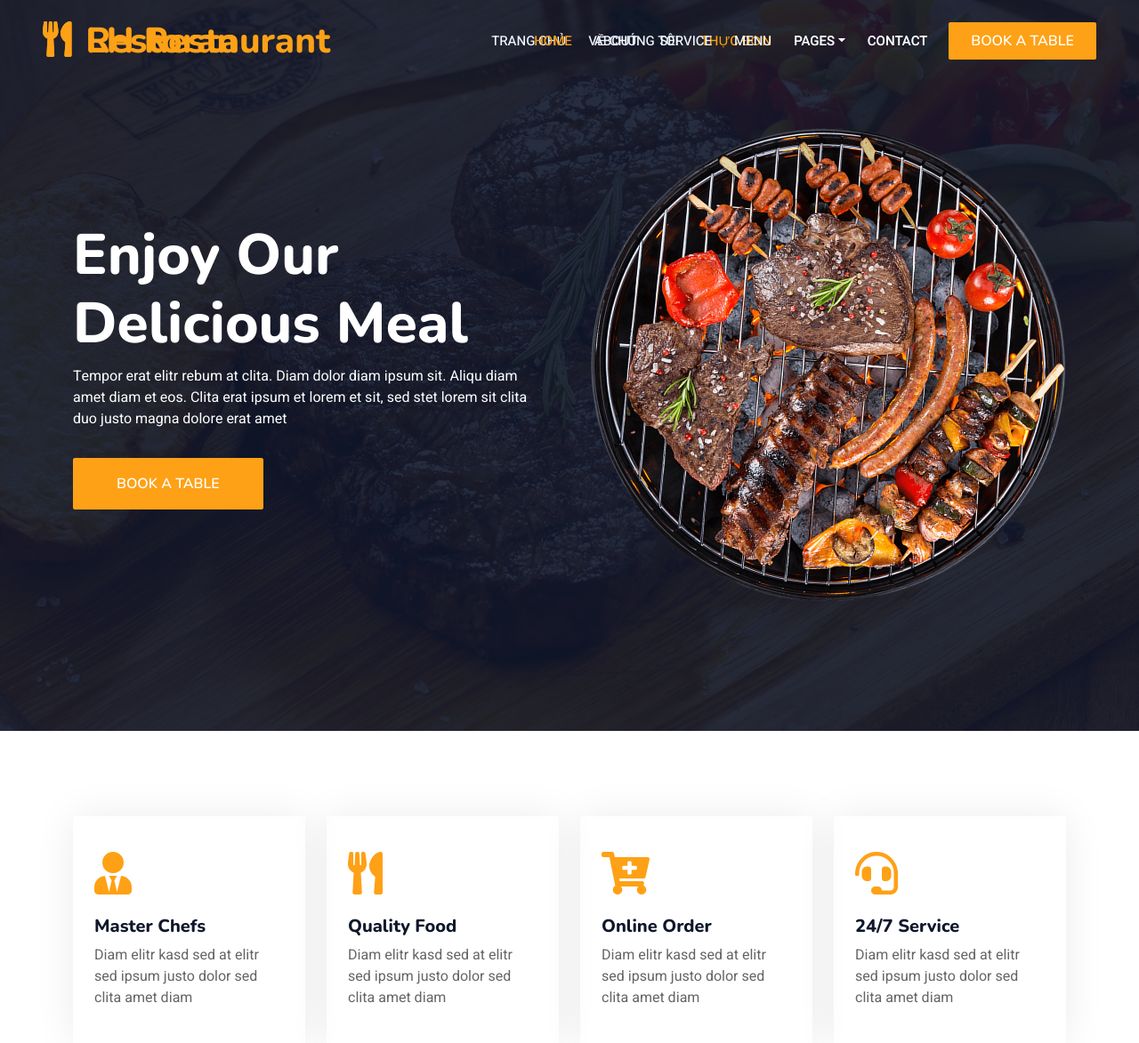
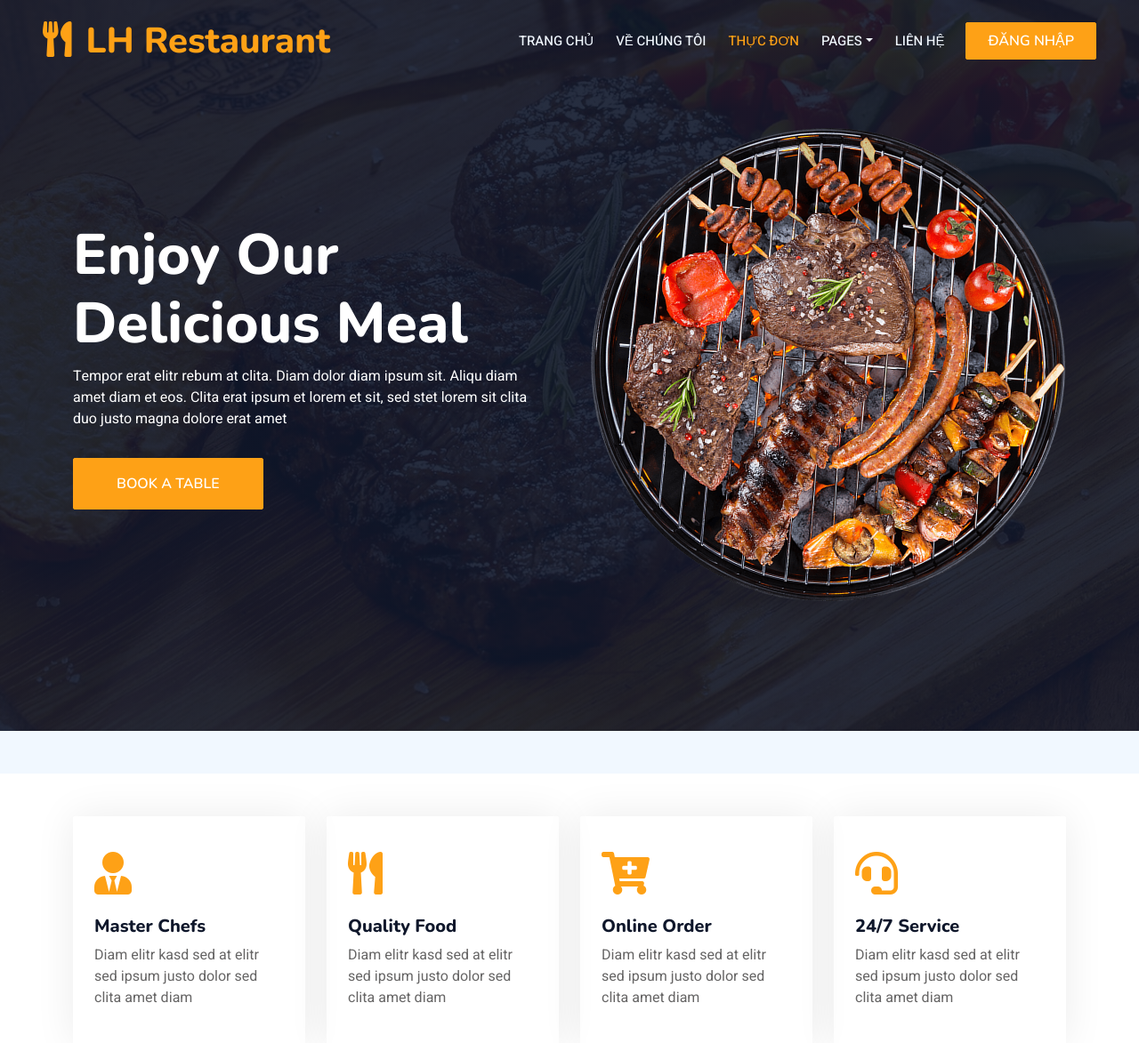
Before and after one commit to loochuynhh/restaurant, a Django app: template templates/index.html in a window 1280 px wide. Shown: the top 1173 px of the page at 89% size. Run offline with Django 5.2, Linux system fonts and the light colour scheme; the template is opened without the code that fills it, so the values that code supplies are empty; some libraries are stand-ins or nearby versions.

Commit message:
update base.html

```diff
--- a/templates/base.html
+++ b/templates/base.html
@@ -53,14 +53,19 @@
                         <div class="nav-item dropdown">
                             <a href="#" class="nav-link dropdown-toggle" data-bs-toggle="dropdown">Pages</a>
                             <div class="dropdown-menu m-0">
-                                <a href="booking.html" class="dropdown-item">Booking</a>
-                                <a href="team.html" class="dropdown-item">Our Team</a>
+                                <a href="booking.html" class="dropdown-item">Đặt bàn</a>
+                                <a href="team.html" class="dropdown-item">Đội</a>
                                 <a href="testimonial.html" class="dropdown-item">Testimonial</a>
                             </div>
                         </div>
-                        <a href="contact.html" class="nav-item nav-link">Contact</a>
+                        <a href="contact.html" class="nav-item nav-link">Liên hệ</a>
                     </div>
-                    <a href="" class="btn btn-primary py-2 px-4">Book A Table</a>
+                    {% if user.is_authenticated %}
+                        <span class="navbar-text">Xin chào, {{ user.first_name }} {{ user.last_name }}</span>
+                        <a href="/account/logout/" class="btn btn-secondary py-2 px-4">Đăng xuất</a>
+                    {% else %}
+                        <a href="/account/login/" class="btn btn-primary py-2 px-4">Đăng nhập</a>
+                    {% endif %}
                 </div>
             </nav>
 
--- a/templates/index.html
+++ b/templates/index.html
@@ -3,6 +3,24 @@
 <!DOCTYPE html>
 <html lang="en">
 
+<head>
+    {% block header %}
+    <div class="container-xxl py-5 bg-dark hero-header mb-5">
+        <div class="container my-5 py-5">
+            <div class="row align-items-center g-5">
+                <div class="col-lg-6 text-center text-lg-start">
+                    <h1 class="display-3 text-white animated slideInLeft">Enjoy Our<br>Delicious Meal</h1>
+                    <p class="text-white animated slideInLeft mb-4 pb-2">Tempor erat elitr rebum at clita. Diam dolor diam ipsum sit. Aliqu diam amet diam et eos. Clita erat ipsum et lorem et sit, sed stet lorem sit clita duo justo magna dolore erat amet</p>
+                    <a href="" class="btn btn-primary py-sm-3 px-sm-5 me-3 animated slideInLeft">Book A Table</a>
+                </div>
+                <div class="col-lg-6 text-center text-lg-end overflow-hidden">
+                    <img class="img-fluid" src="img/hero.png" alt="">
+                </div>
+            </div>
+        </div>
+    </div>
+    {% endblock %}
+</head>
 
 <body>
     {% block content %}
@@ -15,56 +33,7 @@
         </div>
         <!-- Spinner End -->
 
-
-        <!-- Navbar & Hero Start -->
-        <div class="container-xxl position-relative p-0">
-            <nav class="navbar navbar-expand-lg navbar-dark bg-dark px-4 px-lg-5 py-3 py-lg-0">
-                <a href="" class="navbar-brand p-0">
-                    <h1 class="text-primary m-0"><i class="fa fa-utensils me-3"></i>Restoran</h1>
-                    <!-- <img src="img/logo.png" alt="Logo"> -->
-                </a>
-                <button class="navbar-toggler" type="button" data-bs-toggle="collapse" data-bs-target="#navbarCollapse">
-                    <span class="fa fa-bars"></span>
-                </button>
-                <div class="collapse navbar-collapse" id="navbarCollapse">
-                    <div class="navbar-nav ms-auto py-0 pe-4">
-                        <a href="index.html" class="nav-item nav-link active">Home</a>
-                        <a href="about.html" class="nav-item nav-link">About</a>
-                        <a href="service.html" class="nav-item nav-link">Service</a>
-                        <a href="menu.html" class="nav-item nav-link">Menu</a>
-                        <div class="nav-item dropdown">
-                            <a href="#" class="nav-link dropdown-toggle" data-bs-toggle="dropdown">Pages</a>
-                            <div class="dropdown-menu m-0">
-                                <a href="booking.html" class="dropdown-item">Booking</a>
-                                <a href="team.html" class="dropdown-item">Our Team</a>
-                                <a href="testimonial.html" class="dropdown-item">Testimonial</a>
-                            </div>
-                        </div>
-                        <a href="contact.html" class="nav-item nav-link">Contact</a>
-                    </div>
-                    <a href="" class="btn btn-primary py-2 px-4">Book A Table</a>
-                </div>
-            </nav>
-
-            <div class="container-xxl py-5 bg-dark hero-header mb-5">
-                <div class="container my-5 py-5">
-                    <div class="row align-items-center g-5">
-                        <div class="col-lg-6 text-center text-lg-start">
-                            <h1 class="display-3 text-white animated slideInLeft">Enjoy Our<br>Delicious Meal</h1>
-                            <p class="text-white animated slideInLeft mb-4 pb-2">Tempor erat elitr rebum at clita. Diam dolor diam ipsum sit. Aliqu diam amet diam et eos. Clita erat ipsum et lorem et sit, sed stet lorem sit clita duo justo magna dolore erat amet</p>
-                            <a href="" class="btn btn-primary py-sm-3 px-sm-5 me-3 animated slideInLeft">Book A Table</a>
-                        </div>
-                        <div class="col-lg-6 text-center text-lg-end overflow-hidden">
-                            <img class="img-fluid" src="img/hero.png" alt="">
-                        </div>
-                    </div>
-                </div>
-            </div>
-        </div>
-        <!-- Navbar & Hero End -->
-
-
-        <!-- Service Start -->
+       <!-- Service Start -->
         <div class="container-xxl py-5">
             <div class="container">
                 <div class="row g-4">
```
